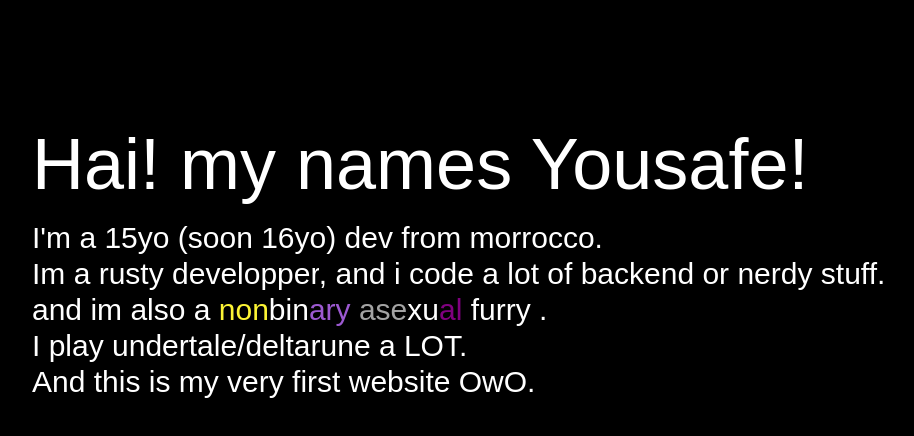
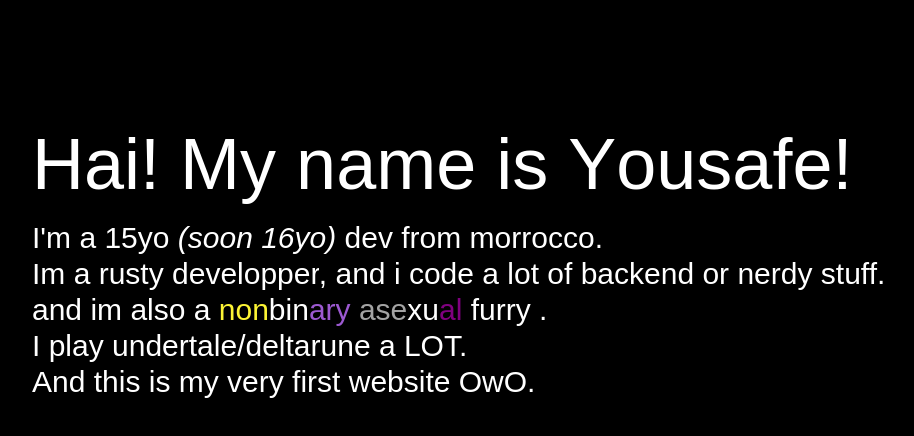
Before and after one commit to YoussefDevPro/website, a SvelteKit app: page / in a window 1280 px wide. Shown: the top 436 px of the page, without its empty margins (96-1010 px from the left). Built offline with nearby package versions, Linux system fonts and the light colour scheme; grey boxes are pictures that could not be loaded; a web font is replaced by a local one.

Commit message:
type writer ?? bruh

```diff
--- a/src/routes/+page.svelte
+++ b/src/routes/+page.svelte
@@ -1,12 +1,65 @@
 <script lang="ts">
-	let name = 'Yousafe';
+	import { onMount } from 'svelte';
+	import { blur, fly } from 'svelte/transition';
+	import Typewriter from './Typewriter.svelte';
+
+	const fullText = 'Hai! My name is';
+	const Name = 'Yousafe!';
+	let displayedText = $state('');
+	let displayerName = $state('');
+	let speed = 50;
+	const longSpeed = 400;
+	const pauseChars = ['|', '!', '.', ',', '?'];
+
+	onMount(() => {
+		let i = 0;
+		let timeoutId: number;
+
+		function type() {
+			if (i < fullText.length) {
+				const char = fullText.charAt(i);
+				let currentDelay = speed;
+
+				if (pauseChars.includes(char)) {
+					currentDelay = longSpeed;
+					if (char !== '|') displayedText += char;
+				} else {
+					displayedText += char;
+				}
+
+				i++;
+				timeoutId = setTimeout(type, currentDelay);
+			} else if (i < fullText.length + Name.length) {
+				const char = Name.charAt(i - fullText.length);
+				displayerName += char;
+				i++;
+				timeoutId = setTimeout(type, speed);
+			}
+		}
+
+		type(); // Start the loop
+
+		return () => clearTimeout(timeoutId);
+	});
 </script>
 
 <div class="m-32">
-	<h1 class="text-7xl mb-5">
-		Hai! my names {name}!
+	<h1 class="text-7xl mb-5 gap-4">
+		{#each displayedText as char}
+			<span in:blur={{ duration: 500 }}>
+				{char === '' ? '' : char}
+			</span>
+		{/each}
+
+		{#each displayerName as char}
+			<span in:fly={{ y: 20, duration: 800 }} class="inline-block">
+				<span in:blur={{ duration: 800 }} class="inline-block">
+					{char === ' ' ? '\u00A0' : char}
+				</span>
+			</span>
+		{/each}
 	</h1>
-	<p class="text-3xl">I'm a 15yo (soon 16yo) dev from morrocco.</p>
+	<p class="text-3xl">I'm a 15yo <span class="italic">(soon 16yo)</span> dev from morrocco.</p>
 	<p class="text-3xl">
 		Im a <span class="rusty-text"><i class="nf nf-dev-rust"></i> rusty developper</span>, and i code
 		a lot of backend or nerdy stuff.
--- /dev/null
+++ b/src/routes/Typewriter.svelte
@@ -0,0 +1,45 @@
+<script lang="ts">
+	import { onMount } from 'svelte';
+	import { blur } from 'svelte/transition';
+
+	let { text, startDelay = 0, speed = 30, longSpeed = 300, class: className = '' } = $props();
+
+	let displayedText = $state('');
+	const pauseChars = ['|', '!', '.', ',', '?', ':', ';'];
+
+	onMount(() => {
+		let i = 0;
+		let timeoutId: number;
+
+		function type() {
+			if (i < text.length) {
+				const char = text.charAt(i);
+				let currentDelay = speed;
+
+				if (pauseChars.includes(char)) {
+					currentDelay = longSpeed;
+					if (char !== '|') displayedText += char;
+				} else {
+					displayedText += char;
+				}
+
+				i++;
+				timeoutId = setTimeout(type, currentDelay);
+			}
+		}
+
+		// Start typing after the initial delay
+		const startTimeout = setTimeout(type, startDelay);
+
+		return () => {
+			clearTimeout(startTimeout);
+			clearTimeout(timeoutId);
+		};
+	});
+</script>
+
+<p class={className}>
+	{#each displayedText as char}
+		<span in:blur={{ duration: 400 }}>{char}</span>
+	{/each}
+</p>
```
